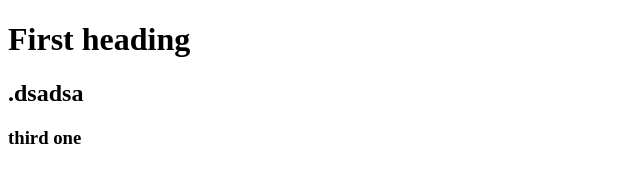
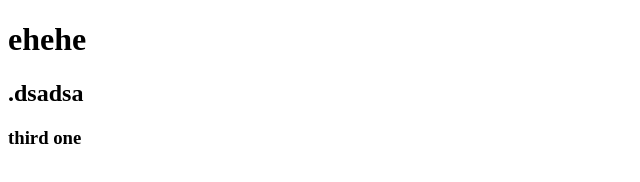
Before and after one commit to eduardopp/InstaLytics, a plain HTML site: page index.html in a window 1280 px wide. Shown: the whole page, without its empty margins (0-640 px from the left). Drawn offline with Linux system fonts and the light colour scheme.

Commit message:
Update index.html

```diff
--- a/index.html
+++ b/index.html
@@ -7,7 +7,7 @@
     <title>Document</title>
 </head>
 <body>
-    <h1>First heading</h1>
+    <h1>ehehe</h1>
 
     <h2>.dsadsa</h2>
     <h3>third one </h3>
```
